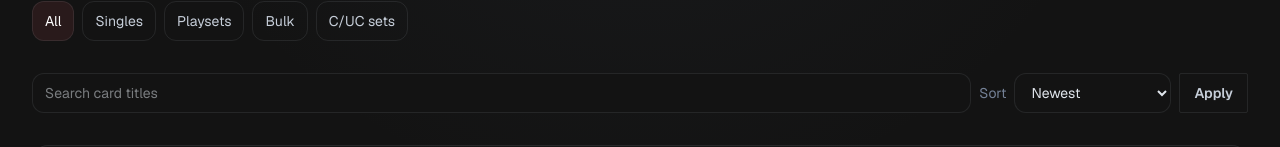
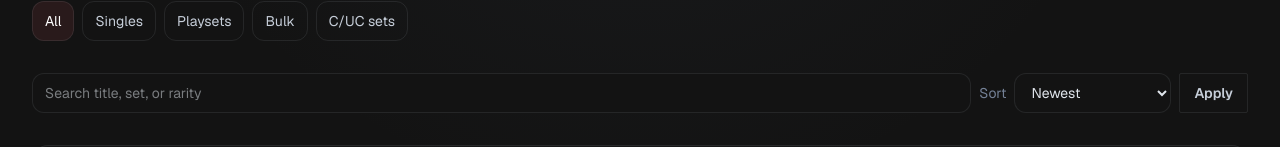
Before and after one commit to Vizzaq23/TCG, a Next.js app: page /shop in a window 1280 px wide. Shown: the part 224-371 px from the top of the page. Built offline with nearby package versions, Linux system fonts and the light colour scheme; no server answers; the database is empty; a web font is replaced by a local one.

Commit message:
feat: expose metadata search in shop

```diff
--- a/app/shop/page.tsx
+++ b/app/shop/page.tsx
@@ -90,7 +90,7 @@ export default async function ShopPage({
     if (!admin) break;
     const card = Array.isArray(listing.cards) ? listing.cards[0] : listing.cards;
     if (card && !isVisibleCatalogCard(card)) continue;
-    if (!matchesShopSearch(listing.title, searchQuery)) continue;
+    if (!matchesShopSearch(listing.title, searchQuery, card?.set_name, card?.rarity)) continue;
     const { data: held } = await admin.rpc("shop_held_quantity", {
       p_listing_id: listing.id,
     });
@@ -161,7 +161,7 @@ export default async function ShopPage({
         <label htmlFor="shop-search" className="sr-only">Search listings</label>
         <input
           id="shop-search" name="q" type="search"
-          defaultValue={searchQuery ?? ""} placeholder="Search card titles"
+          defaultValue={searchQuery ?? ""} placeholder="Search title, set, or rarity"
           className="min-h-10 min-w-56 flex-1 rounded-md border border-zinc-800 bg-zinc-950 px-3 text-zinc-200"
         />
         <label htmlFor="shop-sort" className="text-zinc-500">Sort</label>
```
